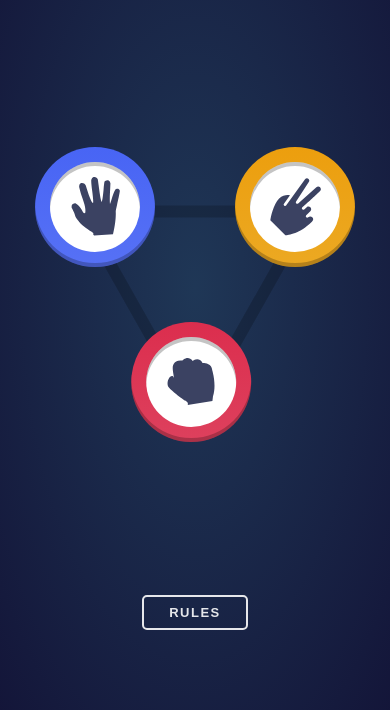
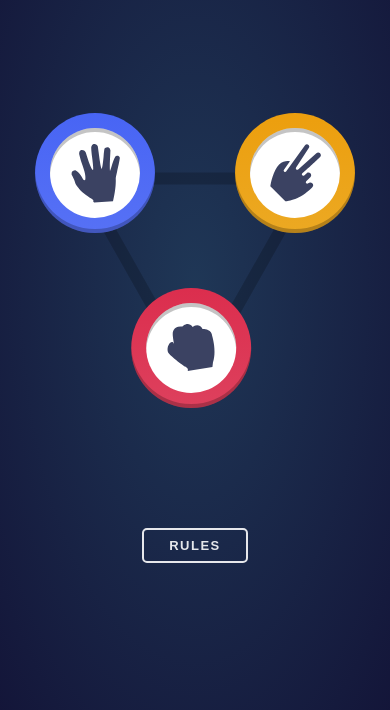
Before and after one commit to jvs-dev/rock-paper-scissor, a plain HTML site: page index.html in a window 390 px wide. Shown: the part 134-844 px from the top of the page. Drawn offline with Linux system fonts and the light colour scheme.

Commit message:
Update button-rules.css

```diff
--- a/src/components/buttons/button-rules/button-rules.css
+++ b/src/components/buttons/button-rules/button-rules.css
@@ -20,6 +20,6 @@
 @media only screen and (max-width: 600px) {
     .button--rules {
         align-self: center;
-        margin-bottom: 60px;
+        margin-bottom: 15vh;
     }
 }
```
